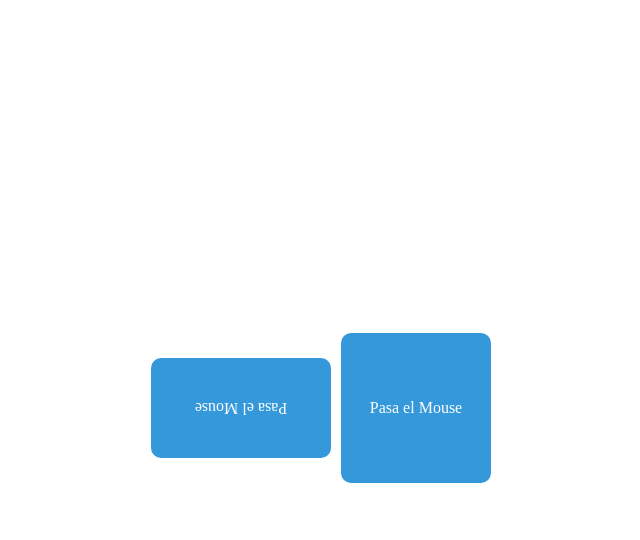
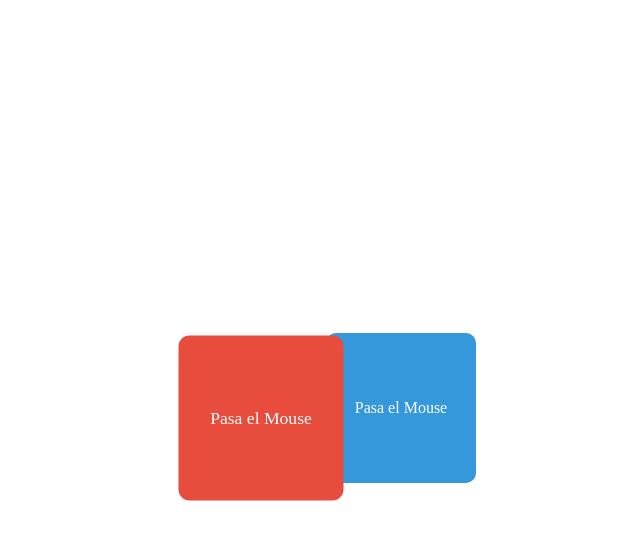
Before and after one commit to crisywini/creative-visualization, a plain HTML site: page javascript/index.html in a window 1280 px wide. In both pictures the pointer is over the element 560 px from the left and 408 px from the top of the page. Shown: the whole page, without its empty margins (319-959 px from the left). Drawn offline with Linux system fonts and the light colour scheme.

Commit message:
Add some transforms in css

```diff
--- a/javascript/base.css
+++ b/javascript/base.css
@@ -16,11 +16,10 @@ body {
     cursor: pointer;
     color: white;
     border-radius: 10px;
-    transition: all 0.5s ease-in-out;
+    transition: transform 0.5s ease-in-out;
 }
 
 .box:hover{
-    width: 180px;
-    height: 100px;
-    transform: rotate(180deg);
+    transform: translate(20px, 10px) scale(1.1);
+    background-color: #e74c3c;
 }
```
